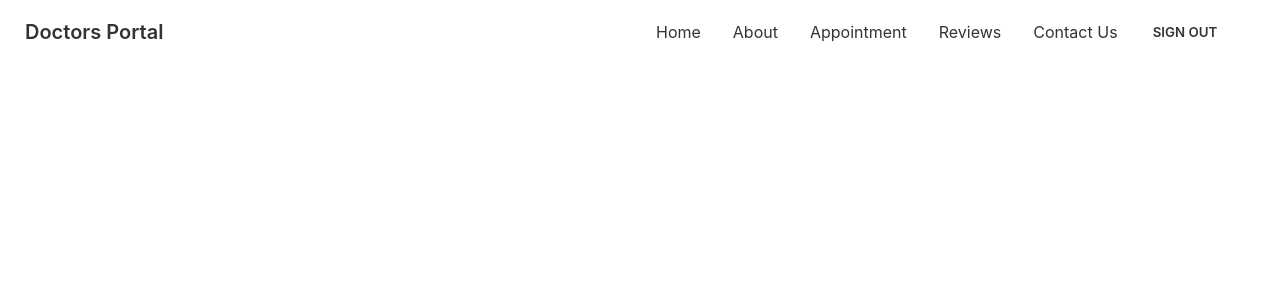
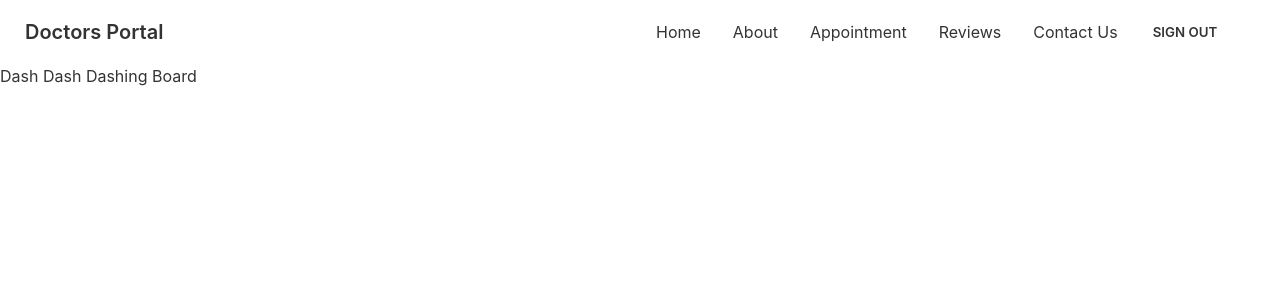
Before and after one commit to kawsar130/doctors_portal_with_daisyUI, a React (Create React App) app: page /dashboard in a window 1280 px wide. Shown: the top 300 px of the page. Built offline with nearby package versions, Linux system fonts and the light colour scheme; no server answers; sample sign-in values are in the browser's storage; the HTML template or start-up script is replaced by a standard one.

Commit message:
Private route added for dashboard

```diff
--- a/src/App.js
+++ b/src/App.js
@@ -9,6 +9,7 @@ import SignUp from "./Pages/Login/SignUp";
 import RequireAuth from "./Pages/Login/RequireAuth";
 import { ToastContainer } from "react-toastify";
 import "react-toastify/dist/ReactToastify.css";
+import Dashboard from "./Pages/Dashboard/Dashboard";
 
 function App() {
   return (
@@ -25,6 +26,14 @@ function App() {
             </RequireAuth>
           }
         />
+        <Route
+          path="dashboard"
+          element={
+            <RequireAuth>
+              <Dashboard />
+            </RequireAuth>
+          }
+        />
         <Route path="login" element={<Login />} />
         <Route path="signup" element={<SignUp />} />
       </Routes>
--- /dev/null
+++ b/src/Pages/Dashboard/Dashboard.js
@@ -0,0 +1,11 @@
+import React from "react";
+
+const Dashboard = () => {
+  return (
+    <div>
+      <h2>Dash Dash Dashing Board</h2>
+    </div>
+  );
+};
+
+export default Dashboard;
```
